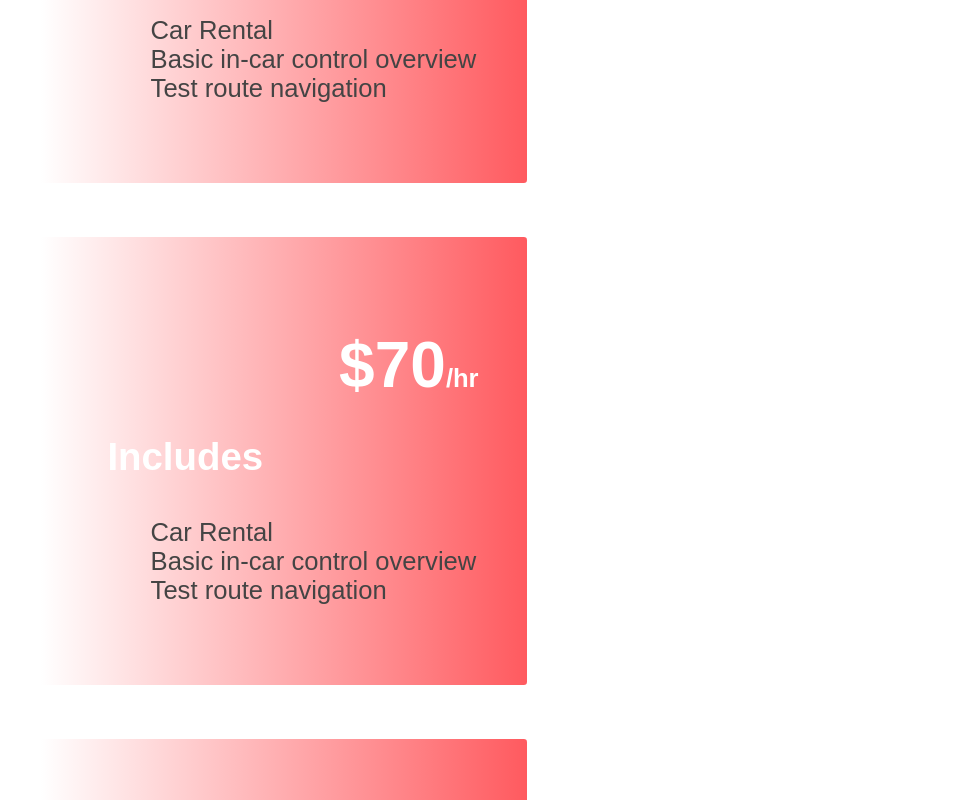
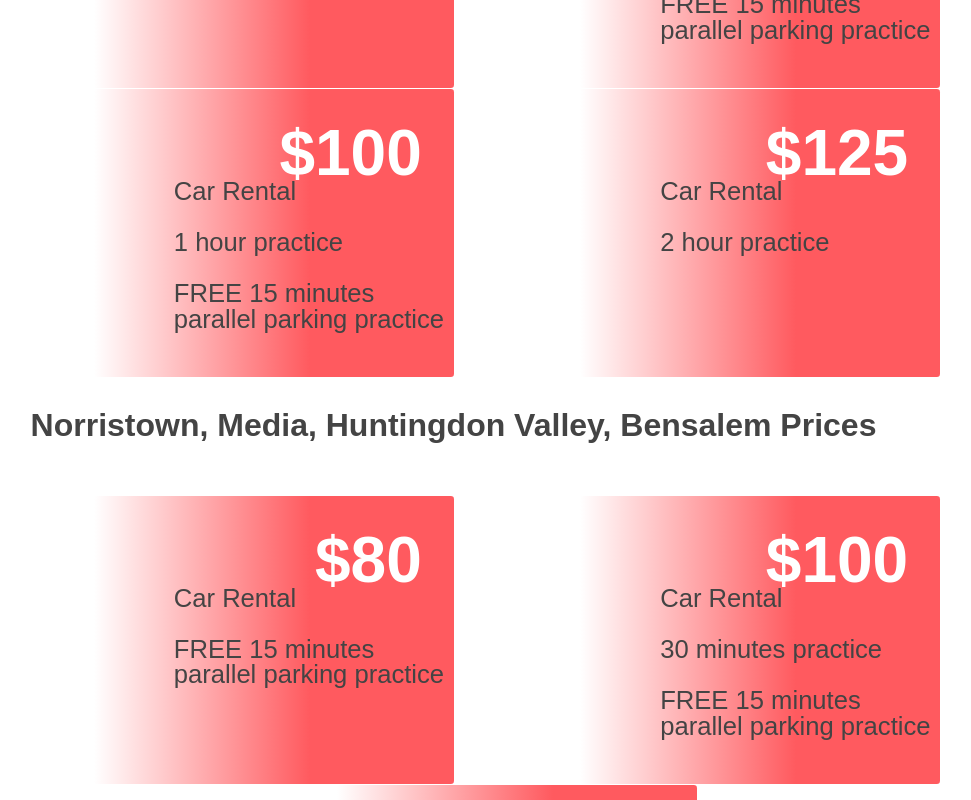
Before and after one commit to ijh5005/starsandstripesdrivingschool, a React (Create React App) app: page /page/service in a window 1280 px wide. Shown: the part 800-1600 px from the top of the page, without its empty margins (123-1094 px from the left). Built offline with nearby package versions, Linux system fonts and the light colour scheme; the HTML template or start-up script is replaced by a standard one; a web font is replaced by a local one.

Commit message:
prices added

```diff
--- a/src/components/ServicePage/Heading/index.css
+++ b/src/components/ServicePage/Heading/index.css
@@ -19,7 +19,7 @@
 }
 
 .largeText {
-  font-size: 16em;
+  font-size: 20em;
   margin-bottom: 54px;
   position: absolute;
   right: -140px;
--- a/src/components/ServicePage/PriceCard/index.css
+++ b/src/components/ServicePage/PriceCard/index.css
@@ -3,22 +3,32 @@
   margin: 0 auto;
   display: flex;
   flex-wrap: wrap;
-  justify-content: space-between;
+  justify-content: space-around;
+}
+
+.smallTextPriceCard {
+  font-size: 2em;
+  width: 100%;
+  font-weight: 800;
+  margin-bottom: 54px;
+  line-height: 1;
+  color: #444444;
 }
 
 .priceCard {
   position: relative;
-  margin: 54px;
+  margin: 1px;
   margin-left: 0;
   margin-right: 0;
   margin-bottom: 0;
-  height: 28em;
-  width: 31em;
+  height: 18em;
+  width: 33.33%;
   background-color: #222;
   border-radius: 0.2em;
   background: rgb(255,255,255);
-  background: linear-gradient(90deg, rgba(255,255,255,1) 2%, rgba(255,90,95,1) 100%);
+  background: linear-gradient(90deg, rgba(255,255,255,1) 0%, rgba(255,90,95,1) 60%);
   position: relative;
+  min-width: 360px;
 }
 
 i {
@@ -33,8 +43,8 @@ i {
 .cardPrice {
   display: flex;
   justify-content: flex-end;
-  padding-right: 3em;
-  padding-top: 6em;
+  padding-right: 2em;
+  padding-top: 2em;
 }
 
 .cardPrice p {
@@ -45,26 +55,21 @@ i {
   line-height: 1;
 }
 
-.small {
-  font-size: 0.4em;
-}
-
-.listHeading {
-  color: #fff;
-  margin-left: 2em;
-  font-size: 2.4em;
-  font-weight: 800;
-}
-
 ul {
   list-style-type: none;
+  margin: 0;
+  position: relative;
+  top: -2em;
 }
 
 li {
   font-size: 1.6em;
   font-weight: 100;
   position: relative;
-  left: 80px;
+  left: 40px;
   text-decoration: none;
   color: #444444;
+  width: 90%;
+  margin-top: 1em;
+  line-height: 1;
 }
--- a/src/components/ServicePage/PriceCard/index.js
+++ b/src/components/ServicePage/PriceCard/index.js
@@ -3,46 +3,95 @@ import "./index.css";
 
 const price = [
   {
-    price: "$70",
+    price: "$50",
     list: [
       "Car Rental",
-      "Basic in-car control overview",
-      "Test route navigation"
-    ],
-    isBestDeal: true
-  },
-  {
-    price: "$70",
-    list: [
-      "Car Rental",
-      "Basic in-car control overview",
-      "Test route navigation"
+      "FREE 15 minutes parallel parking practice"
     ]
   },
   {
-    price: "$70",
+    price: "$80",
     list: [
       "Car Rental",
-      "Basic in-car control overview",
-      "Test route navigation"
+      "30 minutes practice",
+      "FREE 15 minutes parallel parking practice"
+    ]
+  },
+  {
+    price: "$100",
+    list: [
+      "Car Rental",
+      "1 hour practice",
+      "FREE 15 minutes parallel parking practice"
+    ]
+  },
+  {
+    price: "$125",
+    list: [
+      "Car Rental",
+      "2 hour practice"
     ]
   }
 ];
 
+const price2 = [
+  {
+    price: "$80",
+    list: [
+      "Car Rental",
+      "FREE 15 minutes parallel parking practice"
+    ]
+  },
+  {
+    price: "$100",
+    list: [
+      "Car Rental",
+      "30 minutes practice",
+      "FREE 15 minutes parallel parking practice"
+    ]
+  },
+  {
+    price: "$125",
+    list: [
+      "Car Rental",
+      "1 hour practice",
+      "FREE 15 minutes parallel parking practice"
+    ]
+  }
+];
+
+// 50$ rent car + 15 minutes practice  parallel parking free
+// 80$  ( 30 minutes  practice + rent car + 15 minutes practice parallel parking free )
+// 100$  ( 1 hour practice + rent car+ 15 minutes practice parallel  parking free )
+// 125$ ( 2hour practice + rent car )
+//
+// Prices for test in ( Norristown + media+ Huntingdon Vly + Bensalem )
+// 80$( rent car + 15 minutes practice parallel parking free )
+// 100$ ( 30 minutes practice + rent car + 15 minutes practice parallel parking free )
+// 125$ (1 hour practice + rent car + 15 minutes practice parallel parking free )
+
 const PriceCard = () => {
   return (<>
     <div className="priceCardContainer">
+      <p className="smallTextPriceCard">Philly Prices</p>
       {price.map((data, index) => {
         return (<div className="priceCard" key={index}>
-          {data.isBestDeal && <i className="fas fa-star"></i>}
           <div className="cardPrice">
-            <p>$70<span className="small">/hr</span></p>
+            <p>{data.price}</p>
           </div>
-          <p className="listHeading">Includes</p>
           <ul>
-            <li>Car Rental</li>
-            <li>Basic in-car control overview</li>
-            <li>Test route navigation</li>
+            {data.list.map(d => <li>{d}</li>)}
+          </ul>
+        </div>)
+      })}
+      <p className="smallTextPriceCard">Norristown, Media, Huntingdon Valley, Bensalem Prices</p>
+      {price2.map((data, index) => {
+        return (<div className="priceCard" key={index}>
+          <div className="cardPrice">
+            <p>{data.price}</p>
+          </div>
+          <ul>
+            {data.list.map(d => <li>{d}</li>)}
           </ul>
         </div>)
       })}
```
